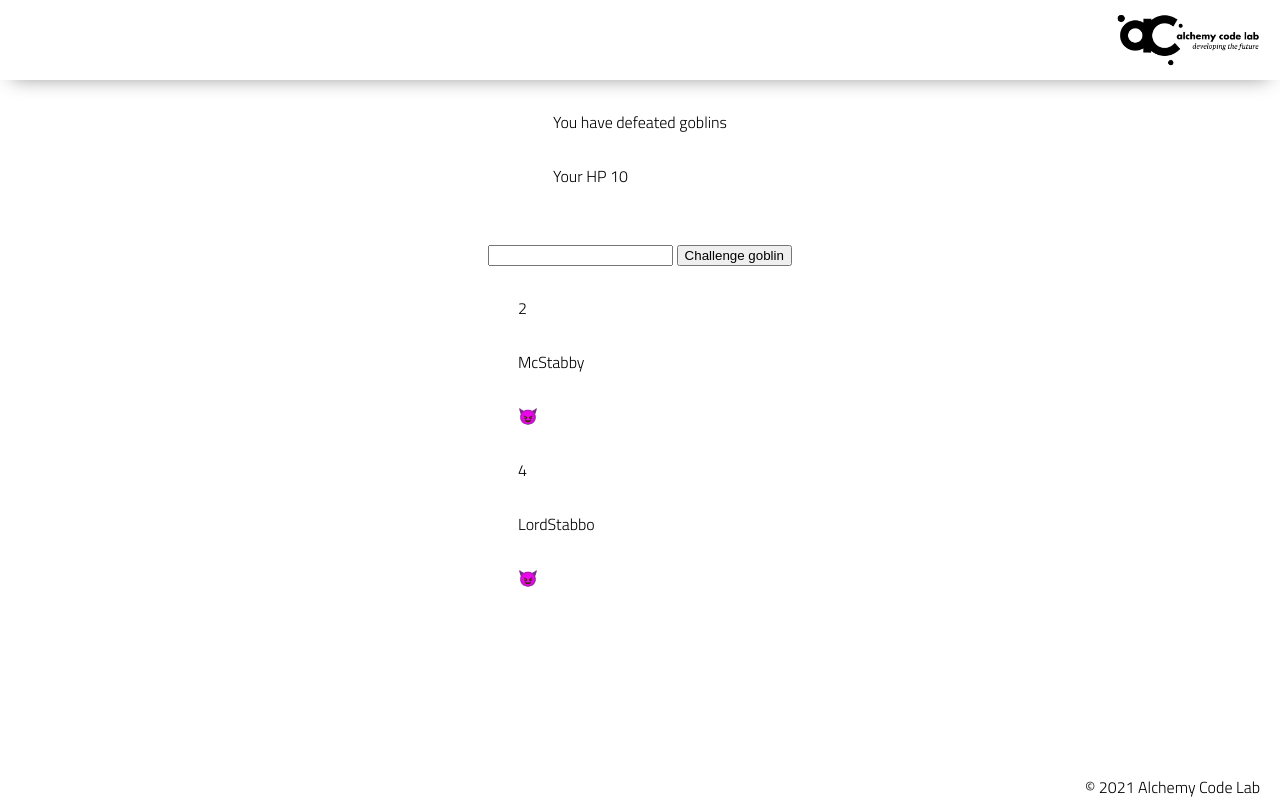
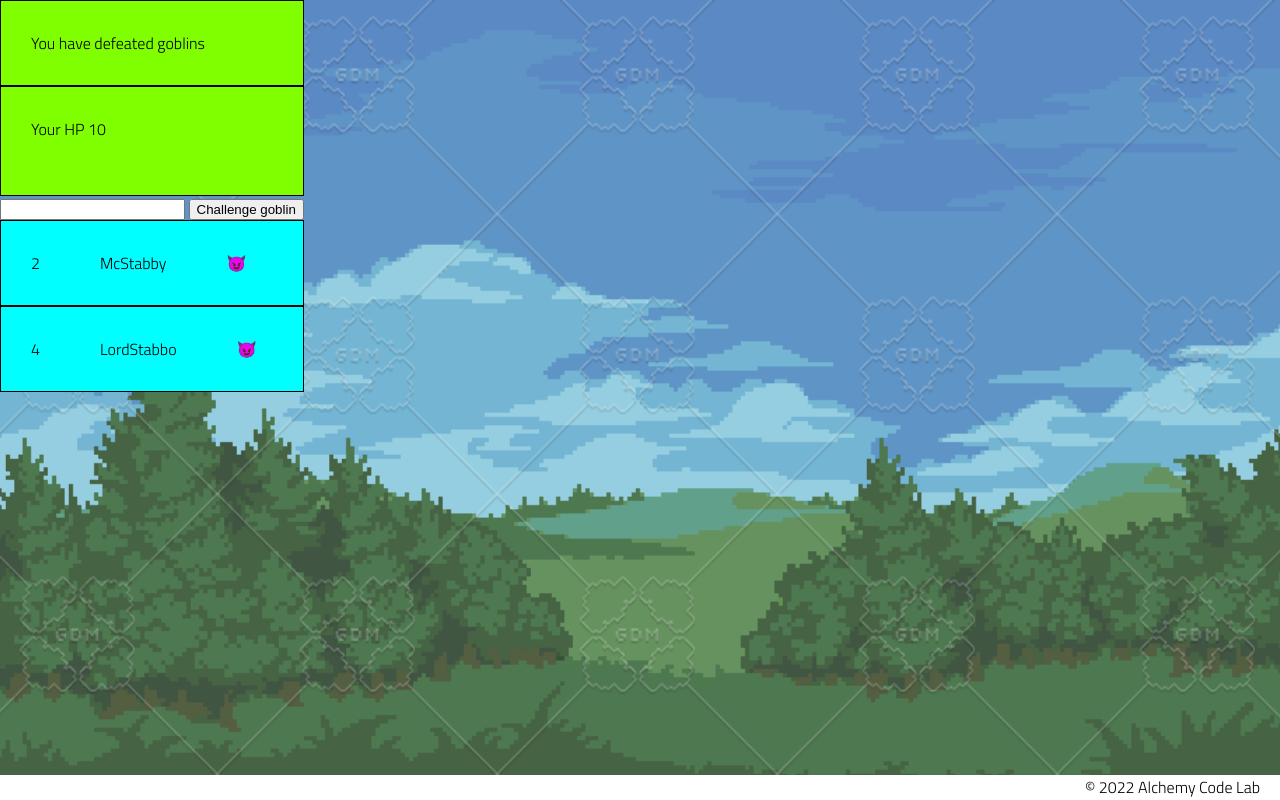
Before and after one commit to Rigby-David/Scratch-goblin, a plain HTML site: page index.html in a window 1280 px wide. Drawn offline with Linux system fonts and the light colour scheme.

Commit message:
CSS work

```diff
--- a/index.html
+++ b/index.html
@@ -13,12 +13,13 @@
 </head>
 
 <body>
-    <header>
+    <!-- <header>
         <div class="gutter-right logo">
             <img src="./assets/big-logo.png" />
         </div>
-    </header>
+    </header> -->
     <main>
+        <div class="div">
             <div class="adventurer-stats">
                 <div class="defeated-goblins">
                     <p>
@@ -43,9 +44,10 @@
                     <div class="goblins"></div>
                 </div>
             </div>
+        </div>
     </main>
     <footer>
-        <div class="copy gutter-right">&copy; 2021 Alchemy Code Lab</div>
+        <div class="copy gutter-right">&copy; 2022 Alchemy Code Lab</div>
     </footer>
 
     <script type="module" src="./app.js"></script>
--- a/styles/home.css
+++ b/styles/home.css
@@ -1 +1,30 @@
 /* add home page styles here */
+/* .goblins {
+    border: 5px solid black;
+    display: flex;
+} */
+
+.goblin {
+    border: 1px solid black;
+    display: flex;
+    background-color: aqua;
+    align-content: flex-end;
+}
+
+/* .div {
+    max-width: 100%;
+} */
+
+.adventurer-stats {
+    /* border: 1px solid black; */
+}
+
+.adventurer {
+    border: 1px solid black;
+    background-color: chartreuse;
+}
+
+.defeated-goblins {
+    border: 1px solid black;
+    background-color: chartreuse;
+}
--- a/styles/style.css
+++ b/styles/style.css
@@ -29,14 +29,20 @@ body {
 
     font-family: 'Titillium Web', sans-serif;
     background-color: var(--color2);
+    background-image: url(../assets/forest.png);
+    background-size: 105%;
+    background-position: center;
+    display: flex;
 }
 
 main {
+    height: 100%;
     display: flex;
-    flex-direction: column;
+    /* flex-direction: column;
     justify-content: center;
     align-items: center;
     margin-bottom: calc(var(--footer-height));
+    width: 500px; */
 }
 
 section {
@@ -89,3 +95,7 @@ footer {
     background-color: var(--color3);
     box-shadow: var(--shadow);
 }
+
+* {
+    box-sizing: border-box;
+}
```
Also changed, not shown: assets/forest.png (added). Lines whose indentation alone changed are shown as unchanged.
